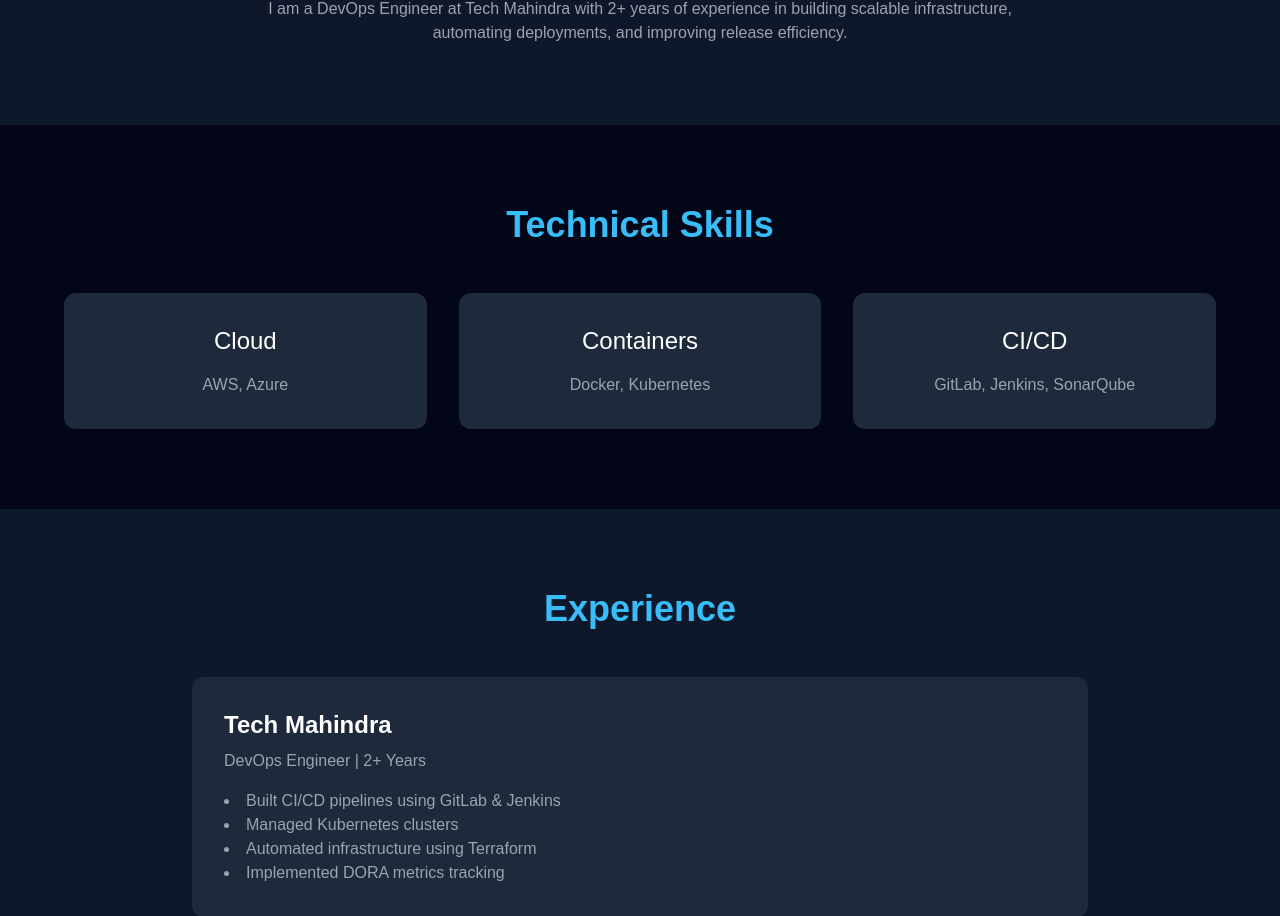
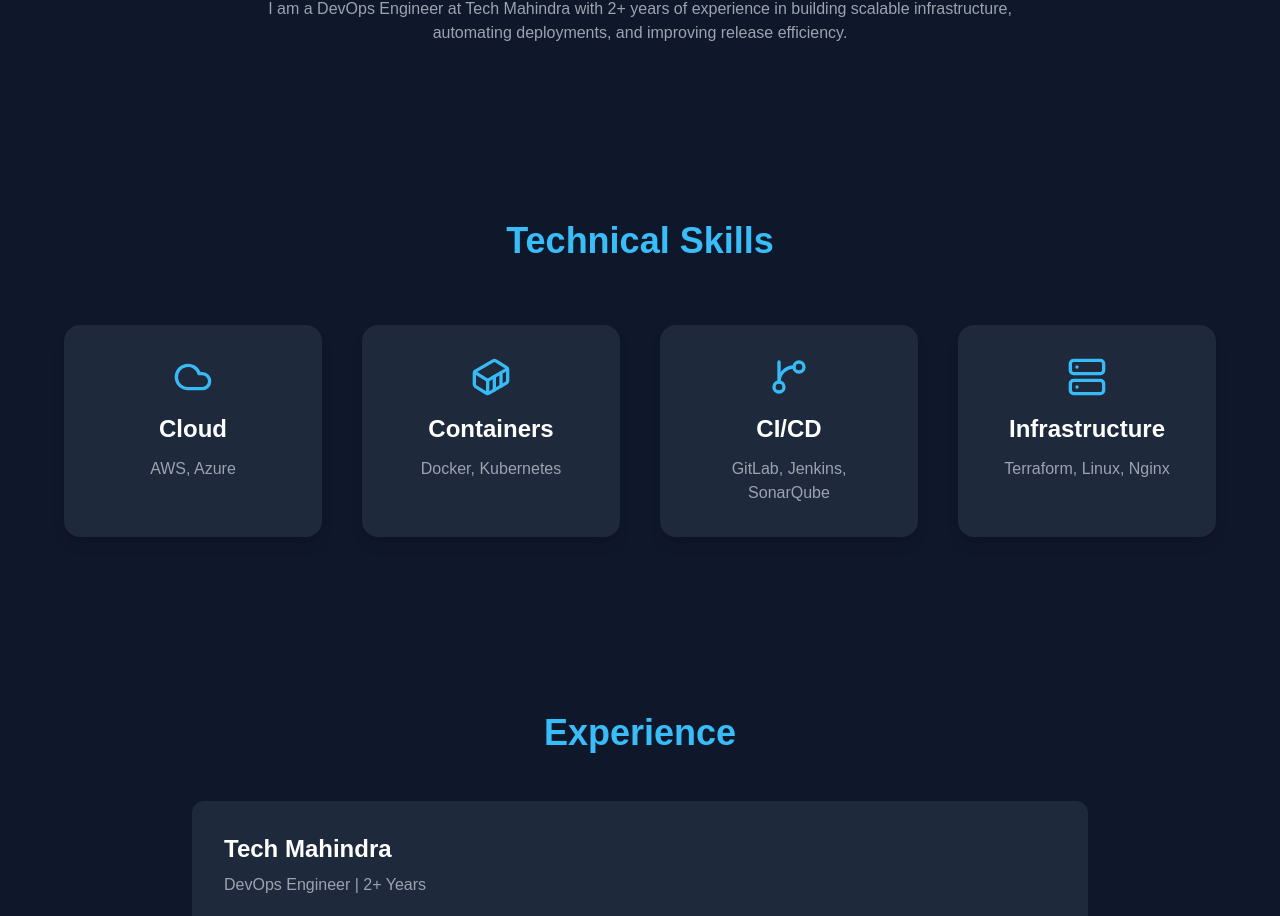
Before and after one commit to MANOJ1509-behera/DevOps-Portfolio, a React (Create React App) app: page / in a window 1280 px wide. Shown: the part 955-1871 px from the top of the page. Built offline with nearby package versions, Linux system fonts and the light colour scheme.

Commit message:
added the technical skills animation

```diff
--- a/src/components/Skills.jsx
+++ b/src/components/Skills.jsx
@@ -1,25 +1,59 @@
+import { motion } from "framer-motion";
+import { Cloud, Server, GitBranch, Container } from "lucide-react";
+
 export default function Skills() {
+  const skills = [
+    {
+      icon: <Cloud size={40} />,
+      title: "Cloud",
+      description: "AWS, Azure",
+    },
+    {
+      icon: <Container size={40} />,
+      title: "Containers",
+      description: "Docker, Kubernetes",
+    },
+    {
+      icon: <GitBranch size={40} />,
+      title: "CI/CD",
+      description: "GitLab, Jenkins, SonarQube",
+    },
+    {
+      icon: <Server size={40} />,
+      title: "Infrastructure",
+      description: "Terraform, Linux, Nginx",
+    },
+  ];
+
   return (
-    <section id="skills" className="py-20 px-6">
-      <h2 className="text-4xl font-bold text-center text-sky-400 mb-12">
+    <section id="skills" className="py-24 px-6 bg-slate-900">
+      <h2 className="text-4xl font-bold text-center text-sky-400 mb-16">
         Technical Skills
       </h2>
 
-      <div className="grid md:grid-cols-3 gap-8 max-w-6xl mx-auto text-center">
-        <div className="bg-slate-800 p-8 rounded-xl">
-          <h3 className="text-2xl mb-4">Cloud</h3>
-          <p className="text-gray-400">AWS, Azure</p>
-        </div>
+      <div className="grid md:grid-cols-2 lg:grid-cols-4 gap-10 max-w-6xl mx-auto">
+        {skills.map((skill, index) => (
+          <motion.div
+            key={index}
+            initial={{ opacity: 0, y: 40 }}
+            whileInView={{ opacity: 1, y: 0 }}
+            transition={{ delay: index * 0.2 }}
+            whileHover={{ scale: 1.08 }}
+            className="bg-slate-800 p-8 rounded-2xl text-center shadow-lg hover:shadow-sky-400/40 transition duration-300"
+          >
+            <div className="text-sky-400 mb-4 flex justify-center animate-pulse">
+              {skill.icon}
+            </div>
 
-        <div className="bg-slate-800 p-8 rounded-xl">
-          <h3 className="text-2xl mb-4">Containers</h3>
-          <p className="text-gray-400">Docker, Kubernetes</p>
-        </div>
+            <h3 className="text-2xl font-semibold mb-3">
+              {skill.title}
+            </h3>
 
-        <div className="bg-slate-800 p-8 rounded-xl">
-          <h3 className="text-2xl mb-4">CI/CD</h3>
-          <p className="text-gray-400">GitLab, Jenkins, SonarQube</p>
-        </div>
+            <p className="text-gray-400">
+              {skill.description}
+            </p>
+          </motion.div>
+        ))}
       </div>
     </section>
   );
```
